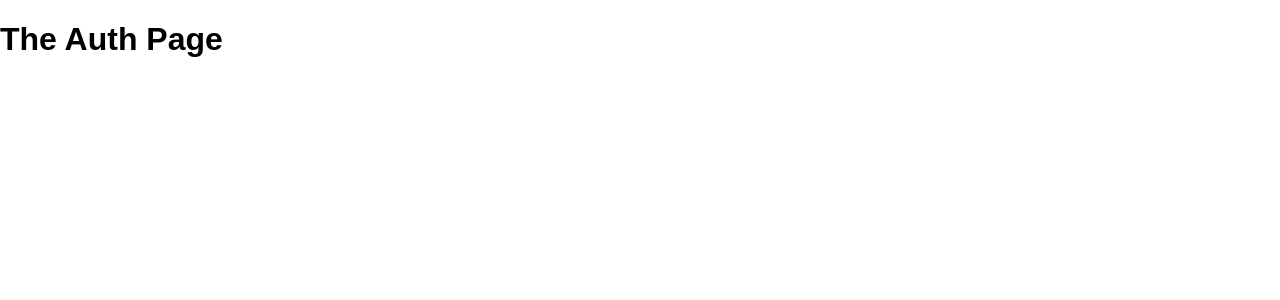
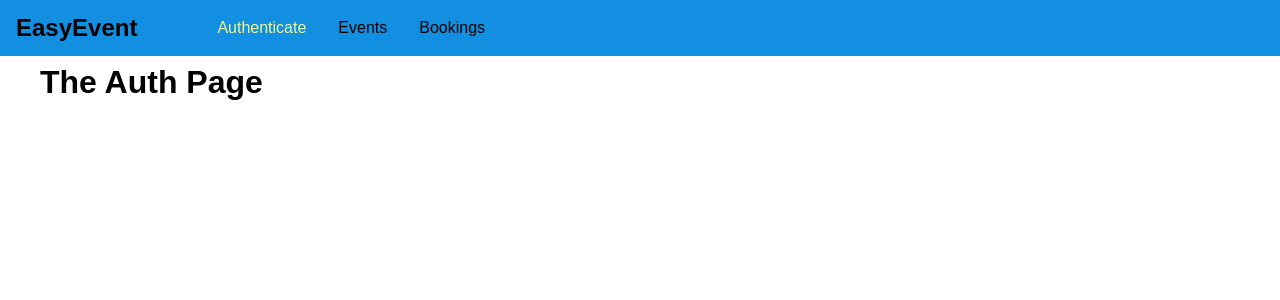
Before and after one commit to edshav/graphql-react-event-booking, a React (Create React App) app in the folder frontend/: page /auth in a window 1280 px wide. Shown: the top 300 px of the page. Built offline with nearby package versions, Linux system fonts and the light colour scheme.

Commit message:
no.12 add navbar

```diff
--- a/frontend/src/App.css
+++ b/frontend/src/App.css
@@ -0,0 +1,3 @@
+.main-content {
+  margin: 4rem 2.5rem;
+}
--- a/frontend/src/App.js
+++ b/frontend/src/App.js
@@ -5,16 +5,22 @@
 import AuthPage from './pages/Auth';
 import EventsPage from './pages/Events';
 import BookingsPage from './pages/Bookings';
+import MainNavigation from './components/Navigation/MainNavigation';
 
 function App() {
   return (
     <BrowserRouter>
-      <Switch>
-        <Redirect from="/" to="/auth" exact />
-        <Route path="/auth" component={AuthPage} />
-        <Route path="/events" component={EventsPage} />
-        <Route path="/booking" component={BookingsPage} />
-      </Switch>
+      <React.Fragment>
+        <MainNavigation />
+        <main className="main-content">
+          <Switch>
+            <Redirect from="/" to="/auth" exact />
+            <Route path="/auth" component={AuthPage} />
+            <Route path="/events" component={EventsPage} />
+            <Route path="/bookings" component={BookingsPage} />
+          </Switch>
+        </main>
+      </React.Fragment>
     </BrowserRouter>
   );
 }
--- /dev/null
+++ b/frontend/src/components/Navigation/MainNavigation.css
@@ -0,0 +1,40 @@
+.main-navigation {
+  position: fixed;
+  left: 0;
+  top: 0;
+  width: 100%;
+  height: 3.5rem;
+  background-color: #138fe2;
+  padding: 0 1rem;
+  display: flex;
+  align-items: center;
+}
+
+.main-navigation__logo h1 {
+  font-size: 1.5rem;
+}
+
+.main-navigation__items {
+  margin-left: 1.5rem;
+}
+
+.main-navigation__items ul {
+  margin: 0;
+  list-style: none;
+  display: flex;
+}
+
+.main-navigation__items li {
+  margin: 0 1rem;
+}
+
+.main-navigation__items a {
+  text-decoration: none;
+  color: #000;
+}
+
+.main-navigation__items a:hover,
+.main-navigation__items a:active,
+.main-navigation__items a.active {
+  color: #ecf792;
+}
--- /dev/null
+++ b/frontend/src/components/Navigation/MainNavigation.js
@@ -0,0 +1,29 @@
+import React from 'react';
+import { NavLink } from 'react-router-dom';
+
+import './MainNavigation.css';
+
+const MainNavigation = () => {
+  return (
+    <header className="main-navigation">
+      <div className="main-navigation__logo">
+        <h1>EasyEvent</h1>
+      </div>
+      <nav className="main-navigation__items">
+        <ul>
+          <li>
+            <NavLink to="/auth">Authenticate</NavLink>
+          </li>
+          <li>
+            <NavLink to="/events">Events</NavLink>
+          </li>
+          <li>
+            <NavLink to="/bookings">Bookings</NavLink>
+          </li>
+        </ul>
+      </nav>
+    </header>
+  );
+};
+
+export default MainNavigation;
--- a/frontend/src/pages/Auth.js
+++ b/frontend/src/pages/Auth.js
@@ -1,6 +1,6 @@
 import React from 'react';
 
-function Auth() {
+const Auth = () => {
   return <h1>The Auth Page</h1>;
 }
 
--- a/frontend/src/pages/Bookings.js
+++ b/frontend/src/pages/Bookings.js
@@ -1,6 +1,6 @@
 import React from 'react';
 
-function Bookings() {
+const Bookings = () => {
   return <h1>The Bookings Page</h1>;
 }
 
--- a/frontend/src/pages/Events.js
+++ b/frontend/src/pages/Events.js
@@ -1,6 +1,6 @@
 import React from 'react';
 
-function Events() {
+const Events = () => {
   return <h1>The Events Page</h1>;
 }
 
```
